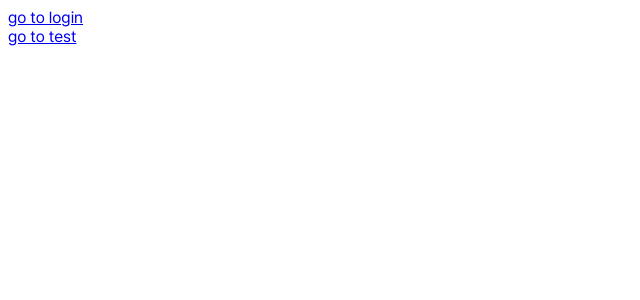
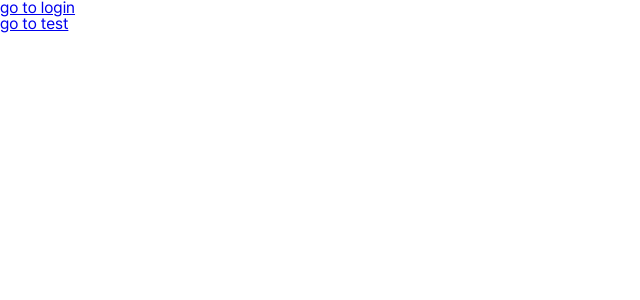
Before and after one commit to finfriends/finfriends-frontend, a Next.js app in the folder src/web/: page / in a window 1280 px wide. Shown: the top 300 px of the page, without its empty margins (0-640 px from the left). Built offline with nearby package versions, Linux system fonts and the light colour scheme.

Commit message:
feat: reset.css 추가

```diff
--- a/src/web/src/app/layout.tsx
+++ b/src/web/src/app/layout.tsx
@@ -1,6 +1,7 @@
 import type { Metadata } from 'next';
 import Providers from '@/app/providers';
 import { pretendard } from '@/styles/fonts';
+import '@/styles/reset.css';
 
 export const metadata: Metadata = {
   title: 'Create Next App',
--- /dev/null
+++ b/src/web/src/styles/reset.css
@@ -0,0 +1,48 @@
+/* http://meyerweb.com/eric/tools/css/reset/
+   v2.0 | 20110126
+   License: none (public domain)
+*/
+
+html, body, div, span, applet, object, iframe,
+h1, h2, h3, h4, h5, h6, p, blockquote, pre,
+a, abbr, acronym, address, big, cite, code,
+del, dfn, em, img, ins, kbd, q, s, samp,
+small, strike, strong, sub, sup, tt, var,
+b, u, i, center,
+dl, dt, dd, ol, ul, li,
+fieldset, form, label, legend,
+table, caption, tbody, tfoot, thead, tr, th, td,
+article, aside, canvas, details, embed,
+figure, figcaption, footer, header, hgroup,
+menu, nav, output, ruby, section, summary,
+time, mark, audio, video {
+    margin: 0;
+    padding: 0;
+    border: 0;
+    font-size: 100%;
+    font: inherit;
+    vertical-align: baseline;
+}
+/* HTML5 display-role reset for older browsers */
+article, aside, details, figcaption, figure,
+footer, header, hgroup, menu, nav, section {
+    display: block;
+}
+body {
+    line-height: 1;
+}
+ol, ul {
+    list-style: none;
+}
+blockquote, q {
+    quotes: none;
+}
+blockquote:before, blockquote:after,
+q:before, q:after {
+    content: '';
+    content: none;
+}
+table {
+    border-collapse: collapse;
+    border-spacing: 0;
+}
```
Also changed, not shown: 1 other file (tests, documents, lock files or other folders).
